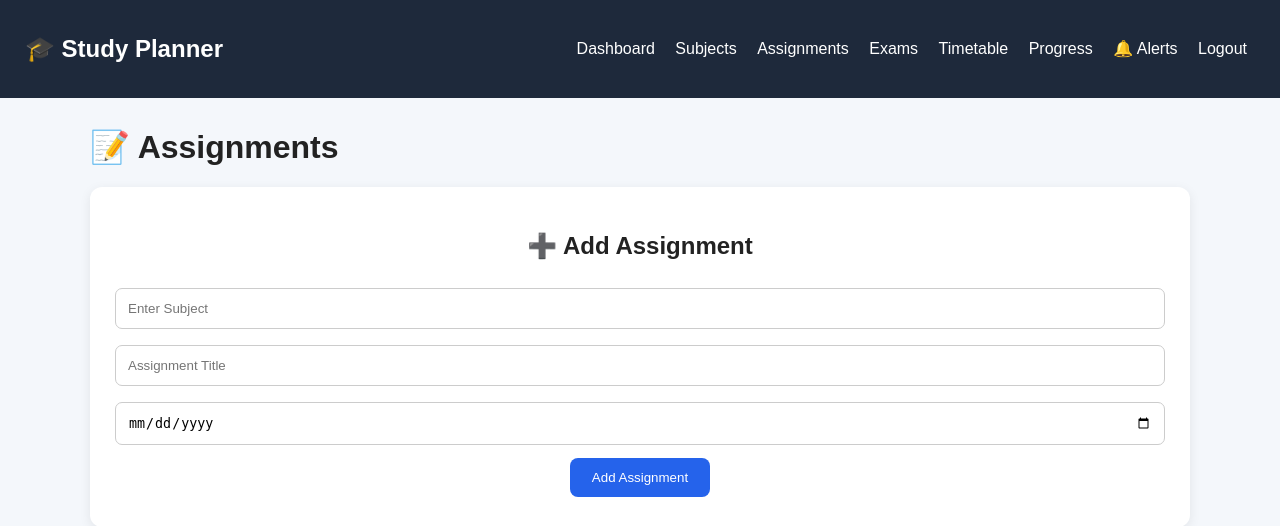
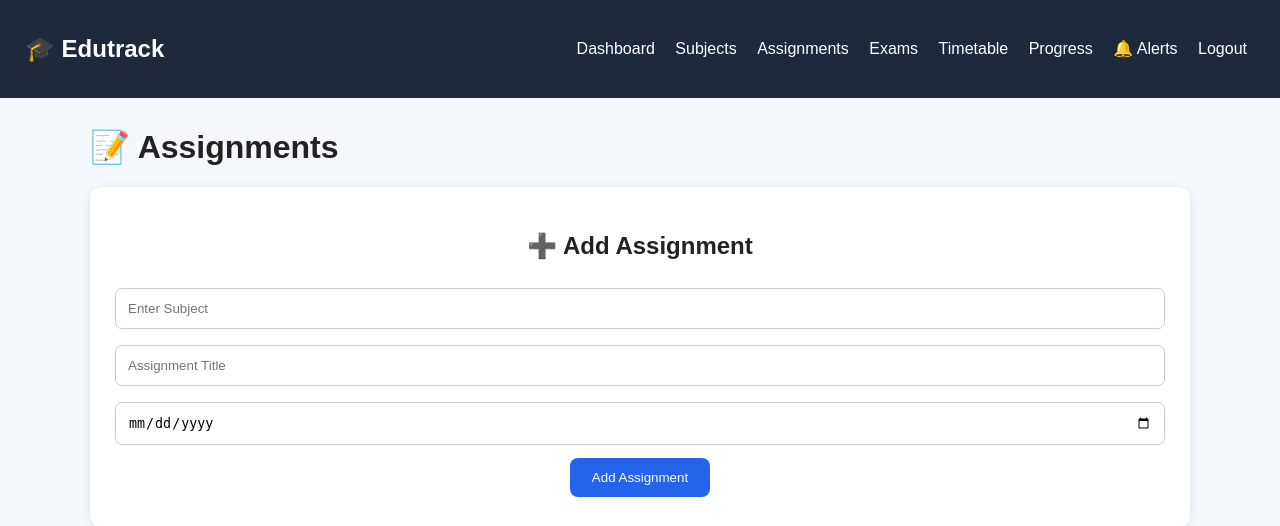
Before and after one commit to saranrj-dev/student-smart-study-planner, a Flask app: page /assignments in a window 1280 px wide. Shown: the top 526 px of the page. Run offline with Flask 3, Linux system fonts and the light colour scheme; the visitor is signed in with stand-in values (Sample User, id 1); data that the repository does not hold is empty; some libraries are stand-ins or nearby versions.

Commit message:
Apply Edutrack branding to planner pages

```diff
--- a/templates/assignments.html
+++ b/templates/assignments.html
@@ -1,14 +1,14 @@
 <!DOCTYPE html>
 <html>
 <head>
-    <title>Assignments</title>
+    <title>Edutrack | Assignments</title>
     <link rel="stylesheet" href="{{ url_for('static', filename='style.css') }}">
 </head>
 
 <body>
 
 <nav>
-    <h2>🎓 Study Planner</h2>
+    <h2>🎓 Edutrack</h2>
     <div>
         <a href="/dashboard">Dashboard</a>
         <a href="/subjects">Subjects</a>
```
